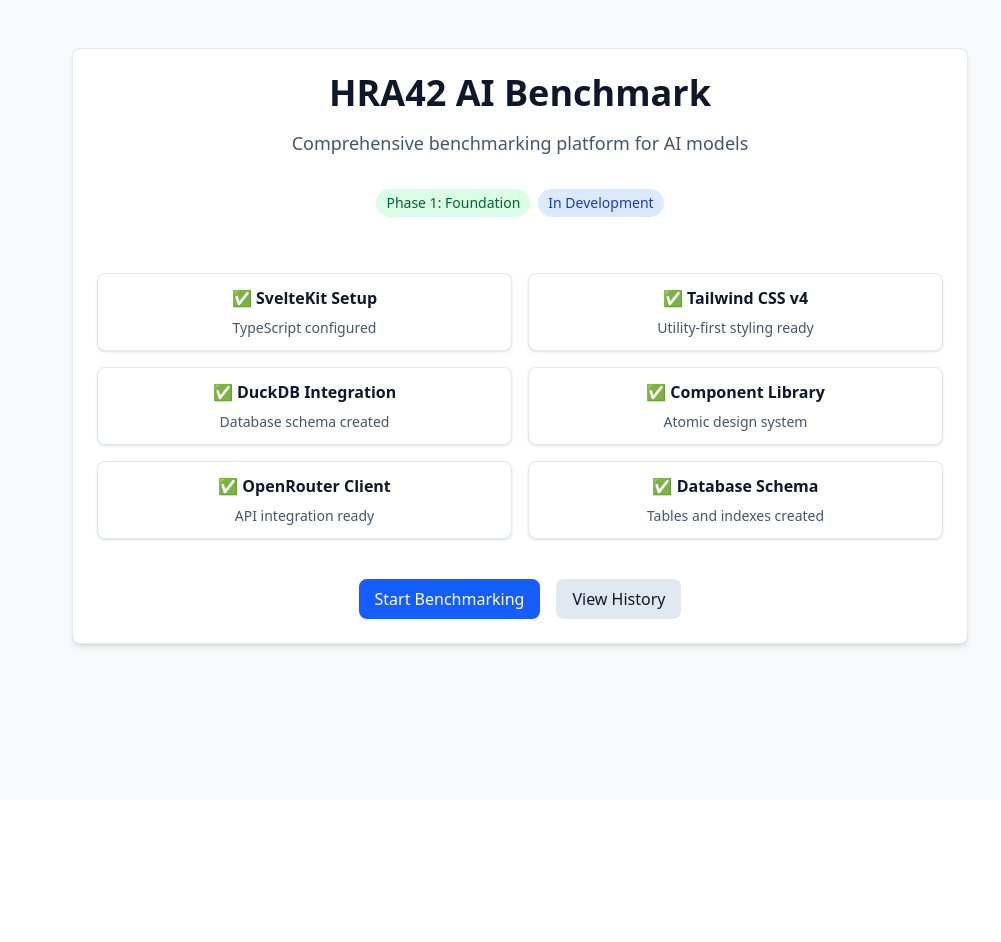
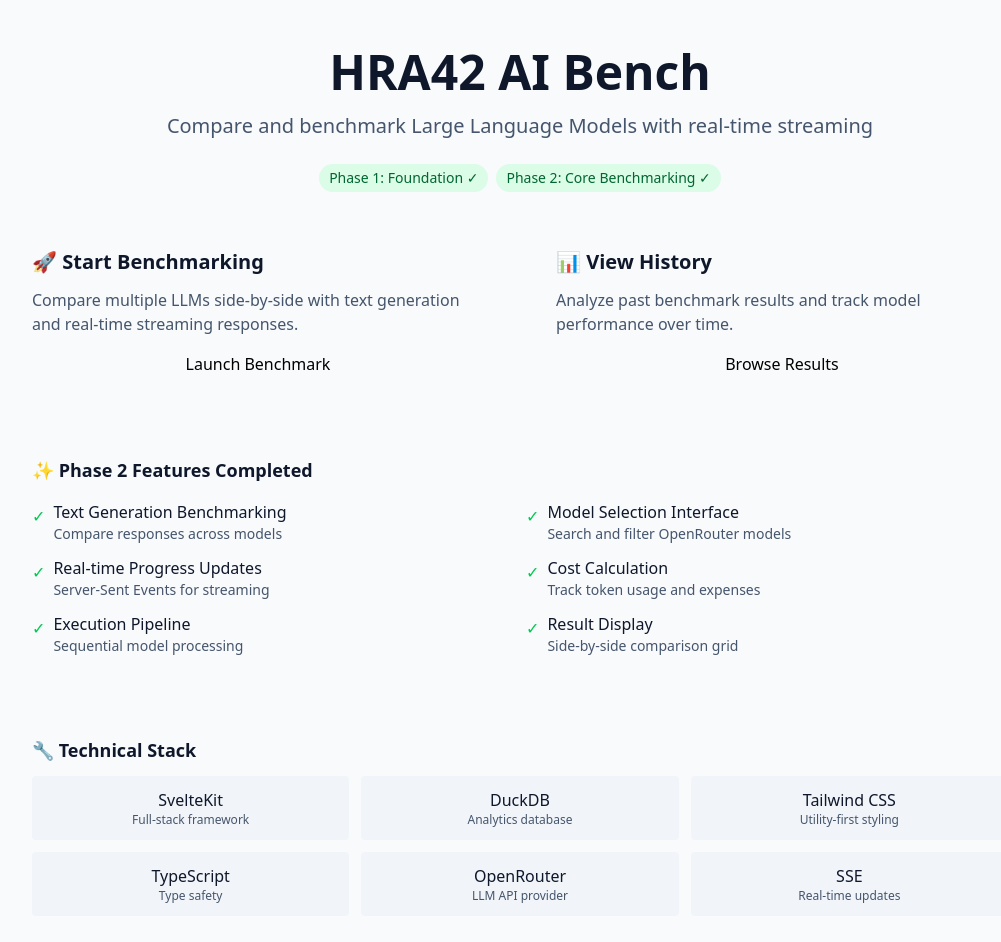
Before and after one commit to hra42/hra42-ai-bench, a SvelteKit app: page / in a window 1280 px wide. Shown: the top 942 px of the page, without its empty margins (120-1121 px from the left). Before the commit the page ends 800 px from the top, so only its background shows below. Built offline with nearby package versions, Linux system fonts and the light colour scheme.

Commit message:
docs: Update homepage and mark Phase 2 completion

```diff
--- a/src/routes/+page.svelte
+++ b/src/routes/+page.svelte
@@ -6,58 +6,115 @@
 
 <div class="min-h-screen bg-slate-50">
   <div class="container mx-auto px-4 py-8 md:py-12">
-    <div class="max-w-4xl mx-auto">
-      <Card>
-        <div class="text-center space-y-4">
-          <h1 class="text-4xl font-bold text-slate-900">HRA42 AI Benchmark</h1>
-          <p class="text-lg text-slate-600">
-            Comprehensive benchmarking platform for AI models
+    <div class="max-w-5xl mx-auto">
+      <div class="text-center mb-8">
+        <h1 class="text-5xl font-bold text-slate-900 mb-4">HRA42 AI Bench</h1>
+        <p class="text-xl text-slate-600">
+          Compare and benchmark Large Language Models with real-time streaming
+        </p>
+
+        <div class="flex justify-center gap-2 mt-6">
+          <Badge variant="success">Phase 1: Foundation ✓</Badge>
+          <Badge variant="success">Phase 2: Core Benchmarking ✓</Badge>
+        </div>
+      </div>
+
+      <div class="grid gap-6 md:grid-cols-2 mb-8">
+        <Card class="p-6">
+          <h2 class="text-xl font-semibold text-slate-900 mb-3">🚀 Start Benchmarking</h2>
+          <p class="text-slate-600 mb-4">
+            Compare multiple LLMs side-by-side with text generation and real-time streaming responses.
           </p>
+          <a href="/benchmark" class="block">
+            <Button variant="primary" class="w-full">Launch Benchmark</Button>
+          </a>
+        </Card>
 
-          <div class="flex justify-center gap-2 py-4">
-            <Badge variant="success">Phase 1: Foundation</Badge>
-            <Badge variant="info">In Development</Badge>
+        <Card class="p-6">
+          <h2 class="text-xl font-semibold text-slate-900 mb-3">📊 View History</h2>
+          <p class="text-slate-600 mb-4">
+            Analyze past benchmark results and track model performance over time.
+          </p>
+          <a href="/history" class="block">
+            <Button variant="secondary" class="w-full">Browse Results</Button>
+          </a>
+        </Card>
+      </div>
+
+      <Card class="p-6 mb-8">
+        <h3 class="text-lg font-semibold text-slate-900 mb-4">✨ Phase 2 Features Completed</h3>
+        <div class="grid gap-3 md:grid-cols-2">
+          <div class="flex items-start gap-2">
+            <span class="text-green-500 mt-1">✓</span>
+            <div>
+              <p class="font-medium text-slate-900">Text Generation Benchmarking</p>
+              <p class="text-sm text-slate-600">Compare responses across models</p>
+            </div>
           </div>
+          <div class="flex items-start gap-2">
+            <span class="text-green-500 mt-1">✓</span>
+            <div>
+              <p class="font-medium text-slate-900">Model Selection Interface</p>
+              <p class="text-sm text-slate-600">Search and filter OpenRouter models</p>
+            </div>
+          </div>
+          <div class="flex items-start gap-2">
+            <span class="text-green-500 mt-1">✓</span>
+            <div>
+              <p class="font-medium text-slate-900">Real-time Progress Updates</p>
+              <p class="text-sm text-slate-600">Server-Sent Events for streaming</p>
+            </div>
+          </div>
+          <div class="flex items-start gap-2">
+            <span class="text-green-500 mt-1">✓</span>
+            <div>
+              <p class="font-medium text-slate-900">Cost Calculation</p>
+              <p class="text-sm text-slate-600">Track token usage and expenses</p>
+            </div>
+          </div>
+          <div class="flex items-start gap-2">
+            <span class="text-green-500 mt-1">✓</span>
+            <div>
+              <p class="font-medium text-slate-900">Execution Pipeline</p>
+              <p class="text-sm text-slate-600">Sequential model processing</p>
+            </div>
+          </div>
+          <div class="flex items-start gap-2">
+            <span class="text-green-500 mt-1">✓</span>
+            <div>
+              <p class="font-medium text-slate-900">Result Display</p>
+              <p class="text-sm text-slate-600">Side-by-side comparison grid</p>
+            </div>
+          </div>
+        </div>
+      </Card>
 
-          <div class="grid grid-cols-1 md:grid-cols-2 gap-4 py-6">
-            <Card padding="sm" shadow="sm">
-              <h3 class="font-semibold text-slate-900 mb-2">✅ SvelteKit Setup</h3>
-              <p class="text-sm text-slate-600">TypeScript configured</p>
-            </Card>
-
-            <Card padding="sm" shadow="sm">
-              <h3 class="font-semibold text-slate-900 mb-2">✅ Tailwind CSS v4</h3>
-              <p class="text-sm text-slate-600">Utility-first styling ready</p>
-            </Card>
-
-            <Card padding="sm" shadow="sm">
-              <h3 class="font-semibold text-slate-900 mb-2">✅ DuckDB Integration</h3>
-              <p class="text-sm text-slate-600">Database schema created</p>
-            </Card>
-
-            <Card padding="sm" shadow="sm">
-              <h3 class="font-semibold text-slate-900 mb-2">✅ Component Library</h3>
-              <p class="text-sm text-slate-600">Atomic design system</p>
-            </Card>
-
-            <Card padding="sm" shadow="sm">
-              <h3 class="font-semibold text-slate-900 mb-2">✅ OpenRouter Client</h3>
-              <p class="text-sm text-slate-600">API integration ready</p>
-            </Card>
-
-            <Card padding="sm" shadow="sm">
-              <h3 class="font-semibold text-slate-900 mb-2">✅ Database Schema</h3>
-              <p class="text-sm text-slate-600">Tables and indexes created</p>
-            </Card>
+      <Card class="p-6">
+        <h3 class="text-lg font-semibold text-slate-900 mb-3">🔧 Technical Stack</h3>
+        <div class="grid grid-cols-2 md:grid-cols-3 gap-3">
+          <div class="text-center p-3 bg-slate-100 rounded">
+            <p class="font-medium text-slate-900">SvelteKit</p>
+            <p class="text-xs text-slate-600">Full-stack framework</p>
           </div>
-
-          <div class="flex justify-center gap-4">
-            <a href="/benchmark">
-              <Button>Start Benchmarking</Button>
-            </a>
-            <a href="/history">
-              <Button variant="secondary">View History</Button>
-            </a>
+          <div class="text-center p-3 bg-slate-100 rounded">
+            <p class="font-medium text-slate-900">DuckDB</p>
+            <p class="text-xs text-slate-600">Analytics database</p>
+          </div>
+          <div class="text-center p-3 bg-slate-100 rounded">
+            <p class="font-medium text-slate-900">Tailwind CSS</p>
+            <p class="text-xs text-slate-600">Utility-first styling</p>
+          </div>
+          <div class="text-center p-3 bg-slate-100 rounded">
+            <p class="font-medium text-slate-900">TypeScript</p>
+            <p class="text-xs text-slate-600">Type safety</p>
+          </div>
+          <div class="text-center p-3 bg-slate-100 rounded">
+            <p class="font-medium text-slate-900">OpenRouter</p>
+            <p class="text-xs text-slate-600">LLM API provider</p>
+          </div>
+          <div class="text-center p-3 bg-slate-100 rounded">
+            <p class="font-medium text-slate-900">SSE</p>
+            <p class="text-xs text-slate-600">Real-time updates</p>
           </div>
         </div>
       </Card>
```
Also changed, not shown: 1 other file (tests, documents, lock files or other folders).
